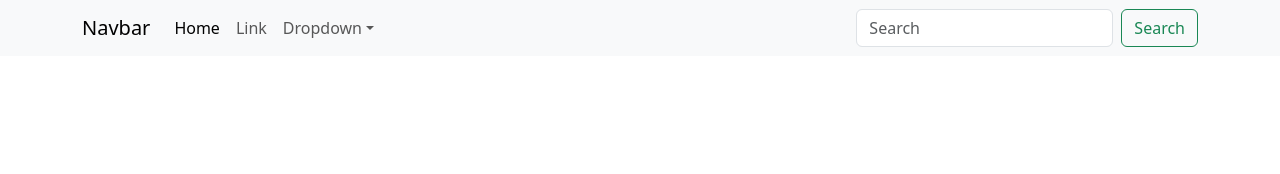
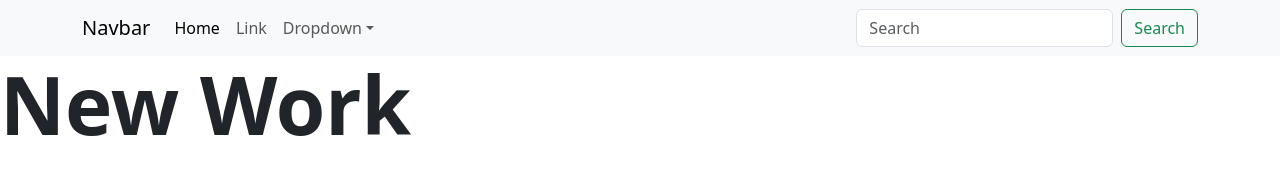
Before and after one commit to shahzaib-shams2023/2406b-project, a plain HTML site: page index.html in a window 1280 px wide. Drawn offline with nearby package versions, Linux system fonts and the light colour scheme.

Commit message:
Added heading

```diff
--- a/index.html
+++ b/index.html
@@ -88,6 +88,8 @@
         </nav>
 
 
+        <h1 class="display-1 fw-bold">New Work</h1>
+
         <!-- Bootstrap JavaScript Libraries -->
         <script
             src="https://cdn.jsdelivr.net/npm/@popperjs/core@2.11.8/dist/umd/popper.min.js"
```
